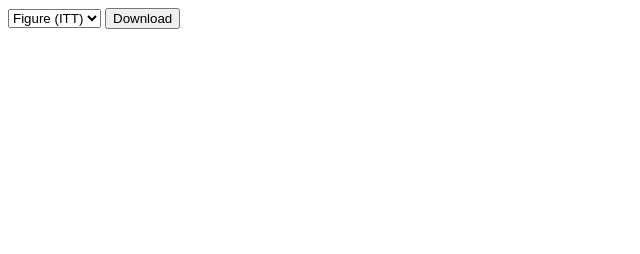
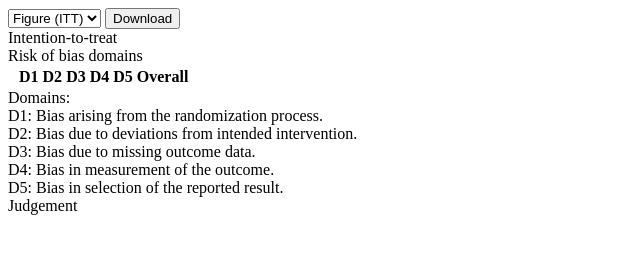
Before and after one commit to fabioTowers/rob_2_for_google_sheets, a website: page src/trafficLightPlot.html in a window 1280 px wide. Shown: the whole page, without its empty margins (0-640 px from the left). Drawn offline with Linux system fonts and the light colour scheme.

Commit message:
feat: add table basic elements

```diff
--- a/src/trafficLightPlot.html
+++ b/src/trafficLightPlot.html
@@ -11,6 +11,40 @@
         <option value="pp">Figure (PP)</option>
       </select>
       <button class="btn-download">Download</button>
+    </div>
+
+    <div class="container" id="captureArea">
+      <div id="figureTitle">Intention-to-treat</div>
+      <div class="table-title">Risk of bias domains</div>
+      <table id="tableRoB">
+        <thead>
+          <tr>
+            <th style="border:none" class="side-label"></th>
+            <th style="border:none" class="study-name-cell"></th>
+            <th class="bg-gray-header domain-cell">D1</th>
+            <th class="bg-gray-header domain-cell">D2</th>
+            <th class="bg-gray-header domain-cell">D3</th>
+            <th class="bg-gray-header domain-cell">D4</th>
+            <th class="bg-gray-header domain-cell">D5</th>
+            <th class="bg-gray-header domain-cell">Overall</th>
+          </tr>
+        </thead>
+        <tbody id="tableBody"></tbody>
+      </table>
+
+      <div class="legend-wrapper">
+        <div class="legend-section">
+          <div class="legend-title">Domains:</div>
+          <div>D1: Bias arising from the randomization process.</div>
+          <div>D2: Bias due to deviations from intended intervention.</div>
+          <div>D3: Bias due to missing outcome data.</div>
+          <div>D4: Bias in measurement of the outcome.</div>
+          <div>D5: Bias in selection of the reported result.</div>
+        </div>
+        <div class="legend-section" id="legendJudgement">
+          <div class="legend-title">Judgement</div>
+        </div>
+      </div>
     </div>
 
     <dialog id="loading_dialog" class="loading-dialog">
```
